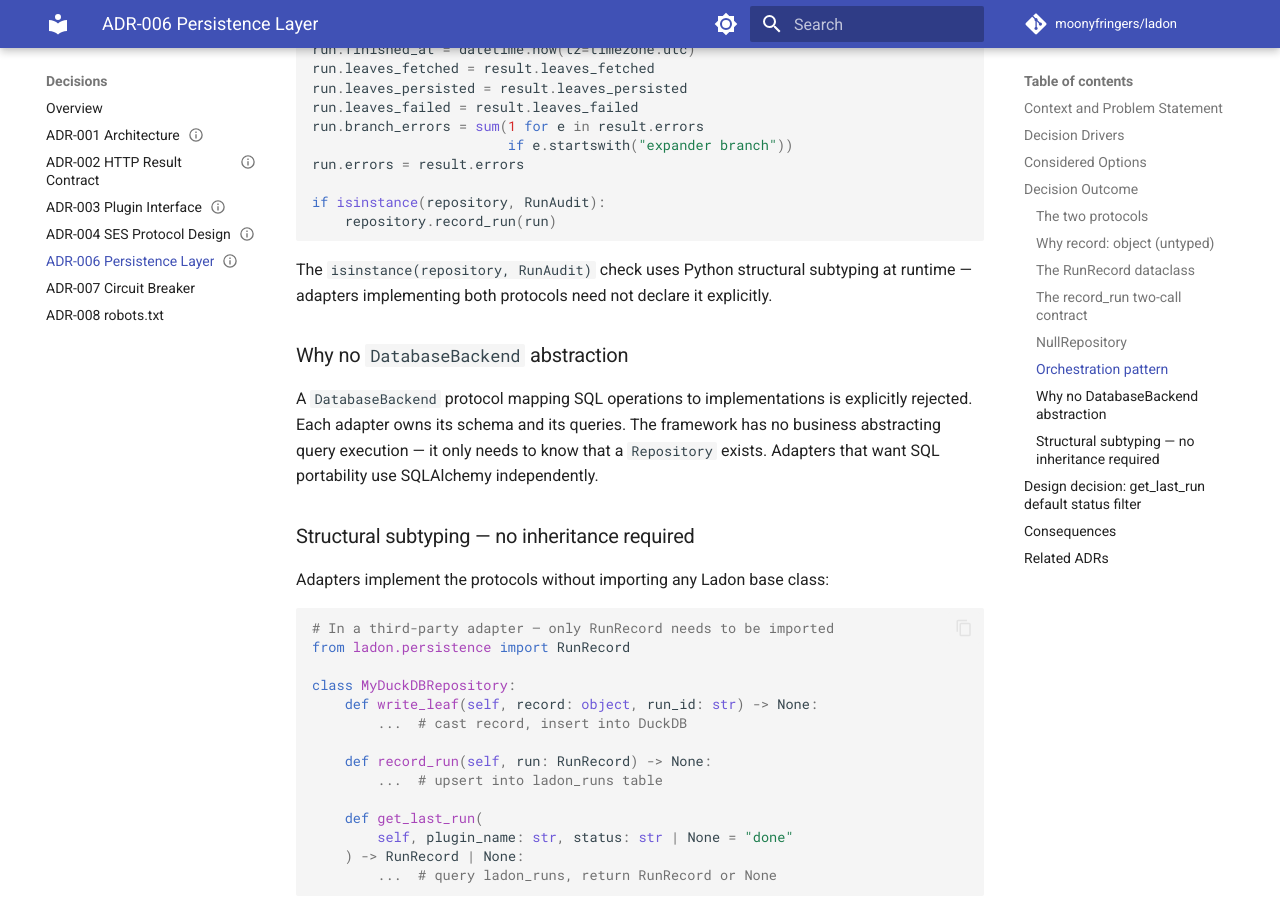
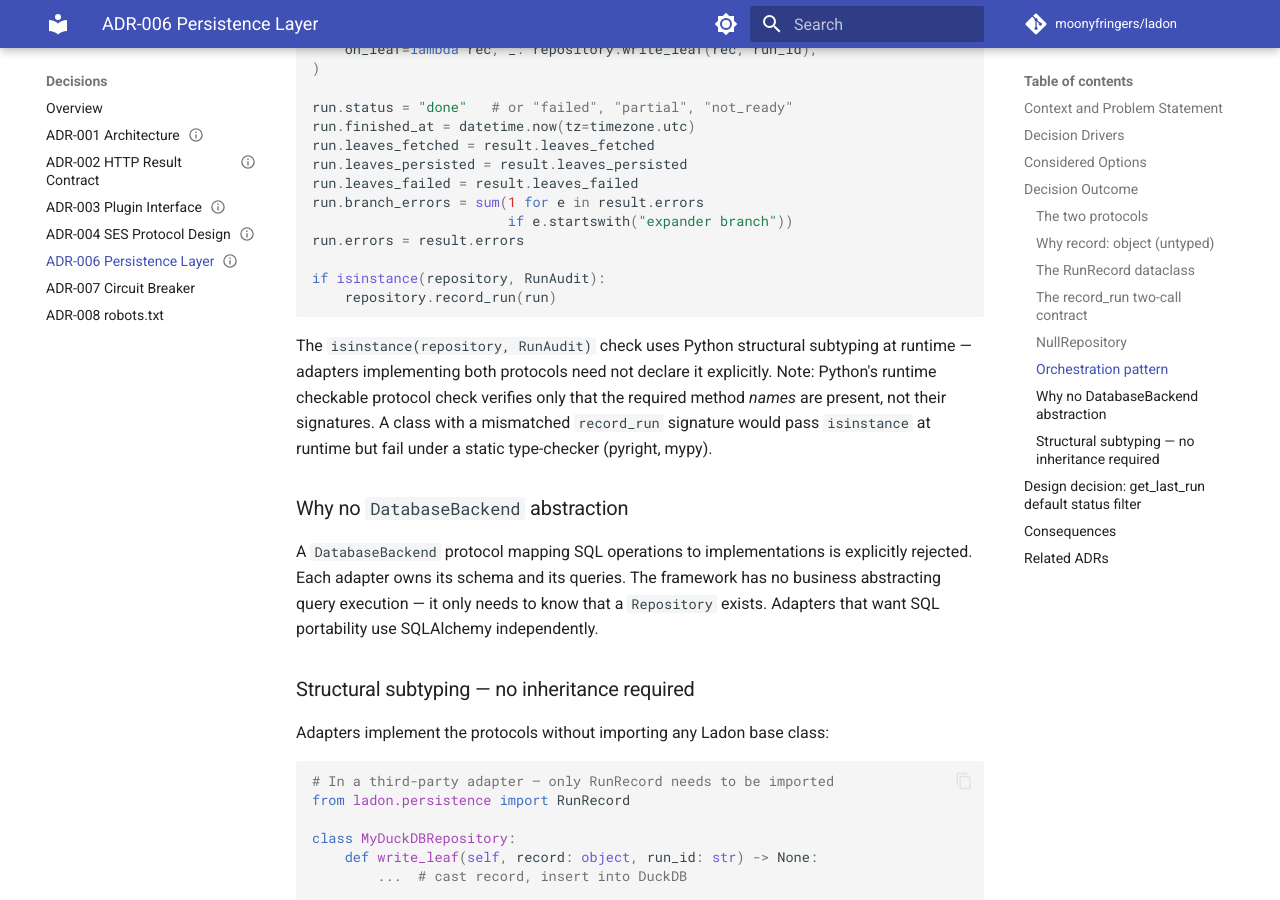
Before and after one commit to MoonyFringers/ladon, an MkDocs documentation site: the page built from docs/decisions/adr-006-persistence-layer.md, in a window 1280 px wide and 900 px high, scrolled down 4131 px. Built offline with MkDocs 1.6.1 and Material for MkDocs 9.7.7, drawn with Linux system fonts in a browser that asks for light colours; comment, search, counter and statistics services are not loaded; some of the changed text lies outside the part shown.

Commit message:
docs(adr-006): fix RunRecord snippet imports and document isinstance limitation (#59)
Add missing dataclass/datetime/Literal imports to the RunRecord code
snippet so it matches record.py and is copy-paste correct.

Document that @runtime_checkable isinstance checks only method name
presence, not signatures — and that static type-checkers catch the gap.

Signed-off-by: Alessio Pascucci <feeder81@gmail.com>

```diff
--- a/docs/decisions/adr-006-persistence-layer.md
+++ b/docs/decisions/adr-006-persistence-layer.md
@@ -212,7 +216,10 @@ if isinstance(repository, RunAudit):
 
 The `isinstance(repository, RunAudit)` check uses Python structural subtyping
 at runtime — adapters implementing both protocols need not declare it
-explicitly.
+explicitly. Note: Python's runtime checkable protocol check verifies only
+that the required method *names* are present, not their signatures. A class
+with a mismatched `record_run` signature would pass `isinstance` at runtime
+but fail under a static type-checker (pyright, mypy).
 
 ### Why no `DatabaseBackend` abstraction
 
```
Also changed, not shown: other parts of docs/decisions/adr-006-persistence-layer.md (+4 -0 lines).
